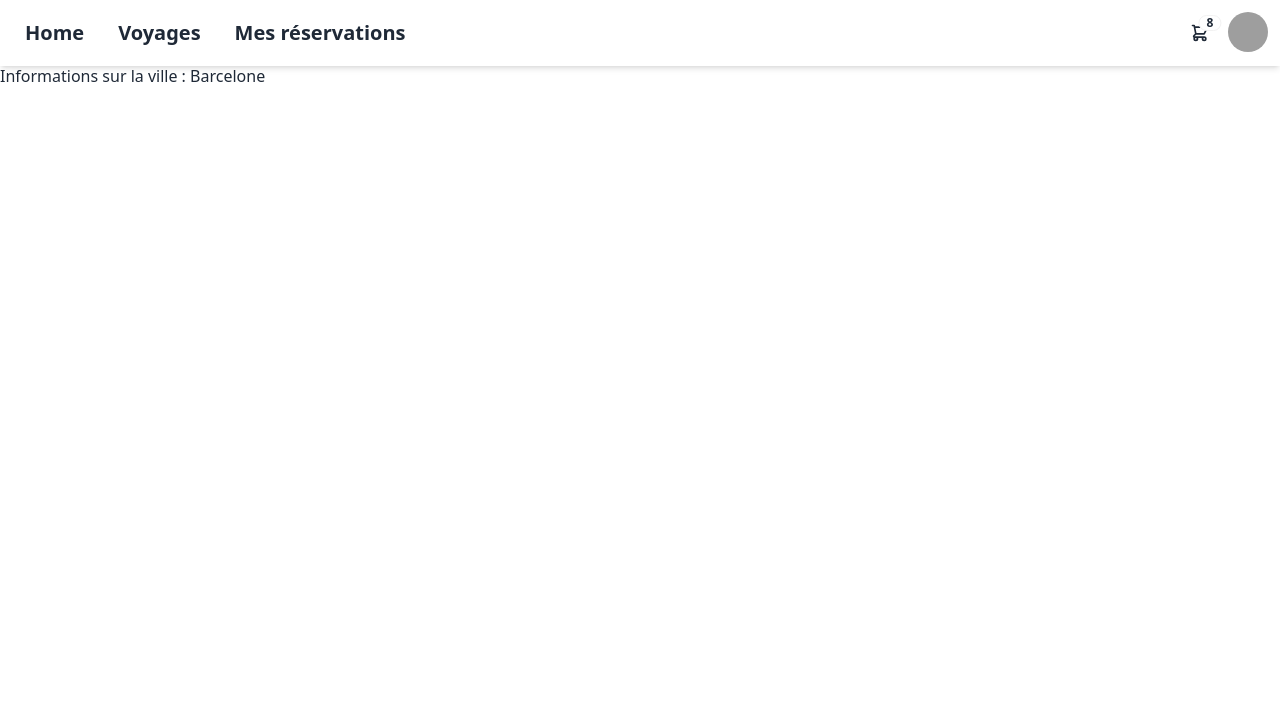
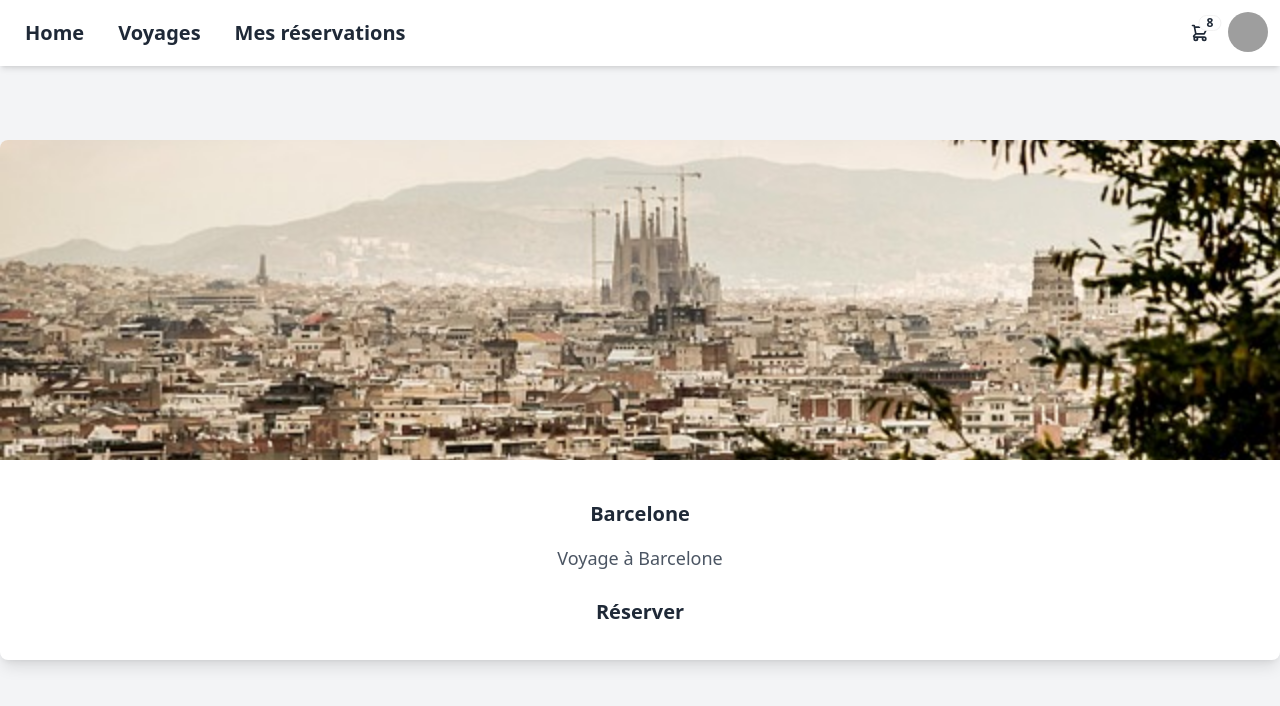
Before and after one commit to FilipeDev77/agencevoyage, a React (Vite) app: page /voyages/city/Barcelone in a window 1280 px wide. Shown: the top 706 px of the page. Built offline with nearby package versions, Linux system fonts and the light colour scheme; grey boxes are pictures that could not be loaded.

Commit message:
2 ème version

```diff
--- /dev/null
+++ b/src/Voyages/components/buttonconfirmreservation.jsx
@@ -0,0 +1,16 @@
+import React from "react";
+import { useNavigate } from "react-router-dom";
+
+function Buttonconfirmreservation(){
+
+    const navigate=useNavigate();
+
+    const handleclick=()=>{
+        navigate("/reservations");
+    }
+    return(
+        <button onDoubleClick={handleclick} className="btn btn-ghost text-xl">Réserver</button>
+    )
+}
+
+export default Buttonconfirmreservation;
--- a/src/Voyages/components/buttonreserve.jsx
+++ b/src/Voyages/components/buttonreserve.jsx
@@ -1,11 +1,19 @@
+// src/components/buttonreserve.jsx
 import React from "react";
-import { Link } from "react-router-dom";
+import { useNavigate } from "react-router-dom"; // Import de useNavigate
 
 function ButtonReserve({ city }) {
+  const navigate = useNavigate();
+
+  const handleClick = () => {
+    // Navigation vers la page Infoscityview avec la ville sélectionnée
+    navigate(`/voyages/city/${city}`);
+  };
+
   return (
-    <Link to={`/voyages/city/${city}`}>
-      <button className="btn btn-ghost text-xl">Réserver maintenant</button>
-    </Link>
+    <button onClick={handleClick} className="btn btn-ghost text-xl">
+      Réserver {city}
+    </button>
   );
 }
 
--- /dev/null
+++ b/src/Voyages/components/cardChoise.jsx
@@ -0,0 +1,26 @@
+import React from "react";
+import Buttonconfirmreservation from "./buttonconfirmreservation";
+import cards from "../data/cardData";
+
+function Cardchoise(props) {
+    return (
+        <div className="cardchoice bg-white w-full rounded-lg shadow-lg hover:shadow-xl transition-shadow duration-300 mx-auto my-12">
+            <img
+                src={props.image}
+                alt={props.title}
+
+                className="h-80 w-full object-cover rounded-t-lg mb-4" // ajustez la hauteur pour un meilleur rendu
+            />
+            <div className="cardbody p-6 flex flex-col justify-center items-center">
+                <h2 className="cardtitle text-xl font-bold mb-4">{props.title}</h2>
+                <p className="cardtitle text-lg font-normal mb-4 text-gray-600">{props.description}</p>
+
+                <Buttonconfirmreservation />
+
+
+            </div>
+        </div>
+    );
+}
+
+export default Cardchoise;
--- /dev/null
+++ b/src/Voyages/data/cardData.jsx
@@ -0,0 +1,24 @@
+// src/components/CardData.js
+import React from "react";
+const cards = [
+    {
+      image: "/images/cathedral-427997_640.jpg",
+      title: "Barcelone",
+      price: "dès 30 chf",
+      description:"Voyage à Barcelone",
+    },
+    {
+      image: "/images/edinburgh-1157124_1280.jpg",
+      title: "Edinburgh",
+      price: "dès 45 chf",
+      description:"Voyage à edimbourgh",
+    },
+    {
+      image: "/images/big-ben-2393098_1280.jpg",
+      title: "London",
+      price: "dès 60 chf",
+      description:"Voyage à londres",
+    },
+  ];
+
+  export default cards;
--- a/src/Voyages/view/cardview.jsx
+++ b/src/Voyages/view/cardview.jsx
@@ -1,25 +1,9 @@
 import React from "react";
 import ShowCard from "../components/card";
 import ButtonReserve from "../components/buttonreserve";
+import cards from "../data/cardData";
 
 function Card() {
-  const cards = [
-    {
-      image: "/images/cathedral-427997_640.jpg",
-      title: "Barcelone",
-      price: "dès 30 chf"
-    },
-    {
-      image: "/images/edinburgh-1157124_1280.jpg",
-      title: "Edinburgh",
-      price: "dès 45 chf"
-    },
-    {
-      image: "/images/big-ben-2393098_1280.jpg",
-      title: "London",
-      price: "dès 60 chf"
-    },
-  ];
 
   return (
     <div className="main-content p-8 bg-gradient-to-br from-blue-100 to-indigo-200 min-h-screen">
@@ -27,7 +11,9 @@ function Card() {
         {cards.map((card, index) => (
           <div key={index}>
             <ShowCard image={card.image} title={card.title} price={card.price} />
+
             <ButtonReserve city={card.title} />
+
           </div>
         ))}
       </div>
--- a/src/Voyages/view/infoscityview.jsx
+++ b/src/Voyages/view/infoscityview.jsx
@@ -1,12 +1,21 @@
 import React from "react";
 import { useParams } from "react-router-dom";
+import cards from "../data/cardData";
+import Cardchoise from "../components/cardChoise";
 
 function Infoscityview() {
   const { city } = useParams();
+
+
+  const cityData = cards.find(card => card.title.toLowerCase() === city.toLowerCase());
+
+  if (!cityData) {
+    return <p>Ville non trouvée</p>;
+  }
+
   return (
-    <div>
-      <h1 className="mt-16">Informations sur la ville : {city}</h1>
-      {/* Contenu spécifique à la ville */}
+    <div className="w-full h-screen flex justify-center items-center bg-gray-100">
+      <Cardchoise image={cityData.image} title={cityData.title} description={cityData.description} />
     </div>
   );
 }
```
